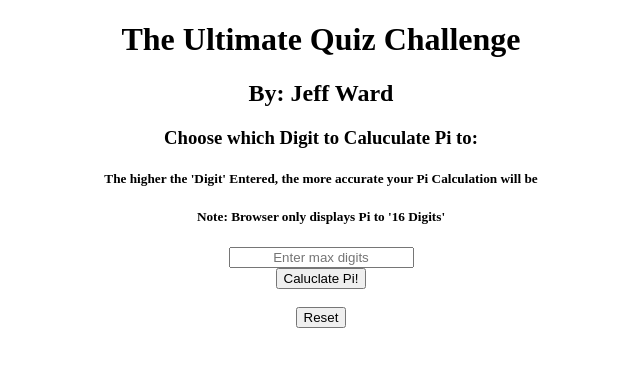
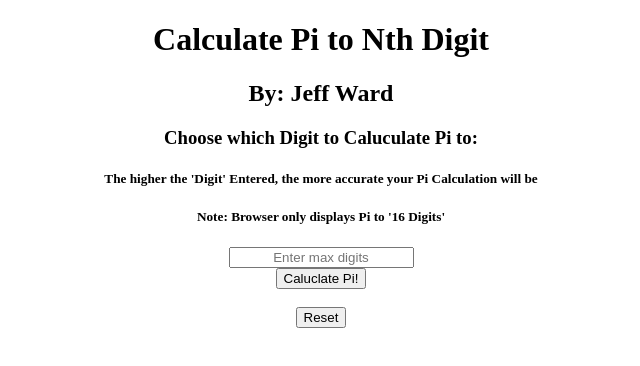
Before and after one commit to jeffward01/Calculate-Pi-to-Nth-Digit, a plain HTML site: page project/index.html in a window 1280 px wide. Shown: the whole page, without its empty margins (319-959 px from the left). Drawn offline with Linux system fonts and the light colour scheme.

Commit message:
Renamed Title

```diff
--- a/project/index.html
+++ b/project/index.html
@@ -6,7 +6,7 @@
     <title>Calculate Pi to Nth Digit</title>
   </head>
   <header>
-    <h1>The Ultimate Quiz Challenge</h1>
+    <h1>Calculate Pi to Nth Digit</h1>
     <h2>By: Jeff Ward</h2>
   </header>
   <body>
```
